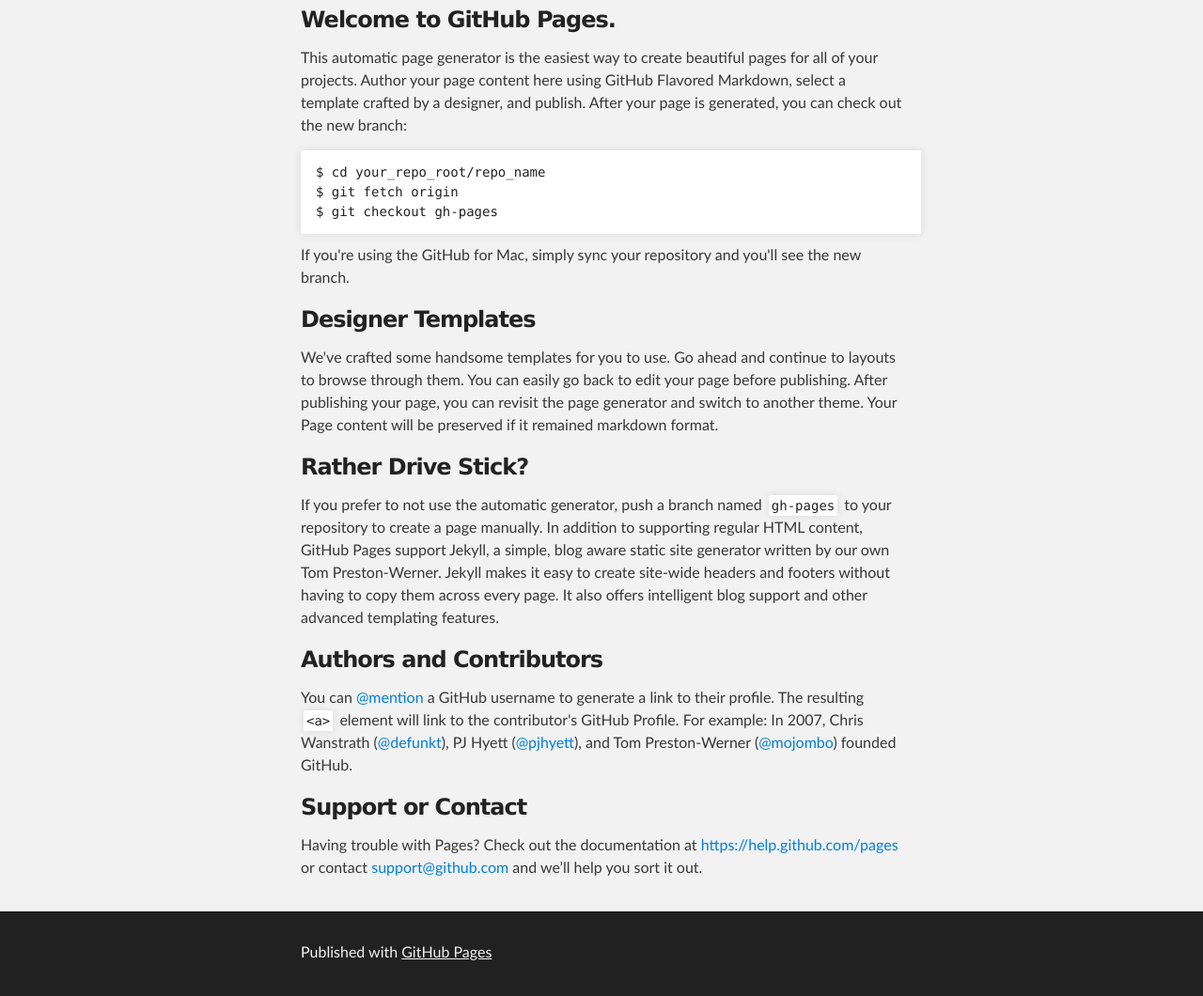
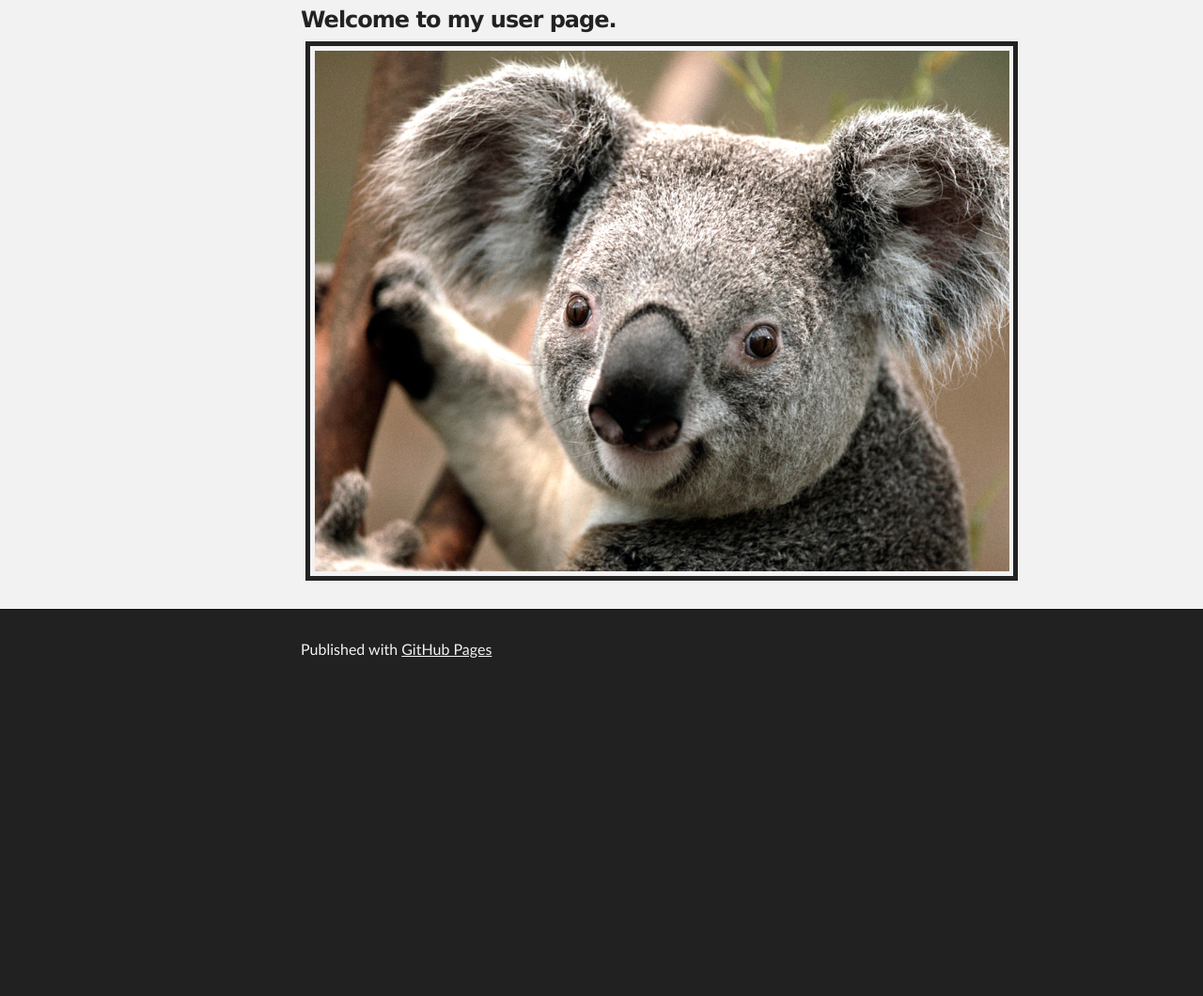
Before and after one commit to rillian34/rillian34.github.io, a plain HTML site: page index.html in a window 1280 px wide. Shown: the part 221-1281 px from the top of the page at 94% size. After the commit the page ends 959 px from the top, so only its background shows below. Drawn offline with Linux system fonts and the light colour scheme.

Commit message:
Replace auto-generated content in index.html

```diff
--- a/index.html
+++ b/index.html
@@ -28,36 +28,12 @@
     <div id="main_content_wrap" class="outer">
       <section id="main_content" class="inner">
         <h3>
-<a id="welcome-to-github-pages" class="anchor" href="#welcome-to-github-pages" aria-hidden="true"><span class="octicon octicon-link"></span></a>Welcome to GitHub Pages.</h3>
+<a id="welcome-to-github-pages" class="anchor" href="#welcome-to-github-pages" aria-hidden="true"><span class="octicon octicon-link"></span></a>Welcome to my user page.
 
-<p>This automatic page generator is the easiest way to create beautiful pages for all of your projects. Author your page content here using GitHub Flavored Markdown, select a template crafted by a designer, and publish. After your page is generated, you can check out the new branch:</p>
+          <img src="images/Koala.jpg"
+           style="margin:.2em; padding:.2em; border: thick solid; display:block;">
+</h3>
 
-<pre><code>$ cd your_repo_root/repo_name
-$ git fetch origin
-$ git checkout gh-pages
-</code></pre>
-
-<p>If you're using the GitHub for Mac, simply sync your repository and you'll see the new branch.</p>
-
-<h3>
-<a id="designer-templates" class="anchor" href="#designer-templates" aria-hidden="true"><span class="octicon octicon-link"></span></a>Designer Templates</h3>
-
-<p>We've crafted some handsome templates for you to use. Go ahead and continue to layouts to browse through them. You can easily go back to edit your page before publishing. After publishing your page, you can revisit the page generator and switch to another theme. Your Page content will be preserved if it remained markdown format.</p>
-
-<h3>
-<a id="rather-drive-stick" class="anchor" href="#rather-drive-stick" aria-hidden="true"><span class="octicon octicon-link"></span></a>Rather Drive Stick?</h3>
-
-<p>If you prefer to not use the automatic generator, push a branch named <code>gh-pages</code> to your repository to create a page manually. In addition to supporting regular HTML content, GitHub Pages support Jekyll, a simple, blog aware static site generator written by our own Tom Preston-Werner. Jekyll makes it easy to create site-wide headers and footers without having to copy them across every page. It also offers intelligent blog support and other advanced templating features.</p>
-
-<h3>
-<a id="authors-and-contributors" class="anchor" href="#authors-and-contributors" aria-hidden="true"><span class="octicon octicon-link"></span></a>Authors and Contributors</h3>
-
-<p>You can <a href="https://github.com/blog/821" class="user-mention">@mention</a> a GitHub username to generate a link to their profile. The resulting <code>&lt;a&gt;</code> element will link to the contributor's GitHub Profile. For example: In 2007, Chris Wanstrath (<a href="https://github.com/defunkt" class="user-mention">@defunkt</a>), PJ Hyett (<a href="https://github.com/pjhyett" class="user-mention">@pjhyett</a>), and Tom Preston-Werner (<a href="https://github.com/mojombo" class="user-mention">@mojombo</a>) founded GitHub.</p>
-
-<h3>
-<a id="support-or-contact" class="anchor" href="#support-or-contact" aria-hidden="true"><span class="octicon octicon-link"></span></a>Support or Contact</h3>
-
-<p>Having trouble with Pages? Check out the documentation at <a href="https://help.github.com/pages">https://help.github.com/pages</a> or contact <a href="mailto:support@github.com">support@github.com</a> and we’ll help you sort it out.</p>
       </section>
     </div>
 
```
Also changed, not shown: images/Koala.jpg (added), 3 other files.
